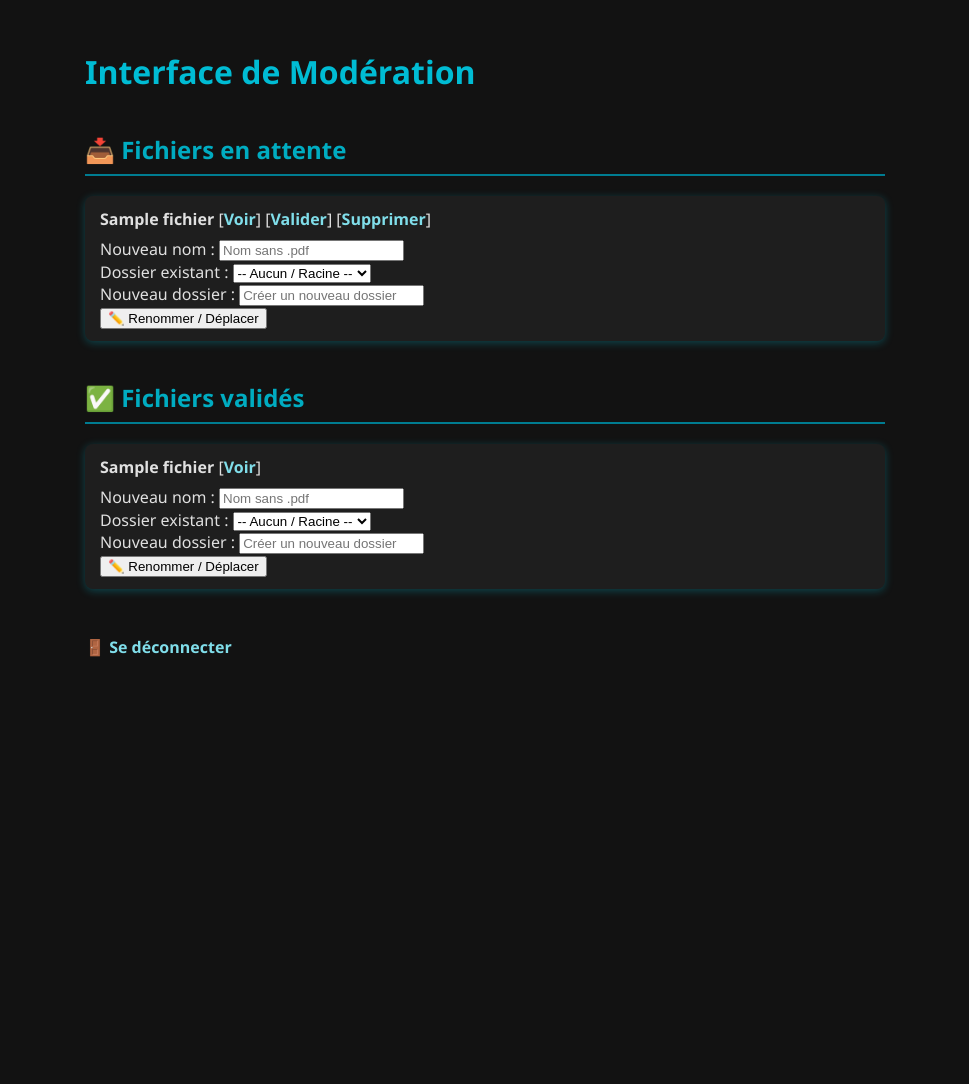
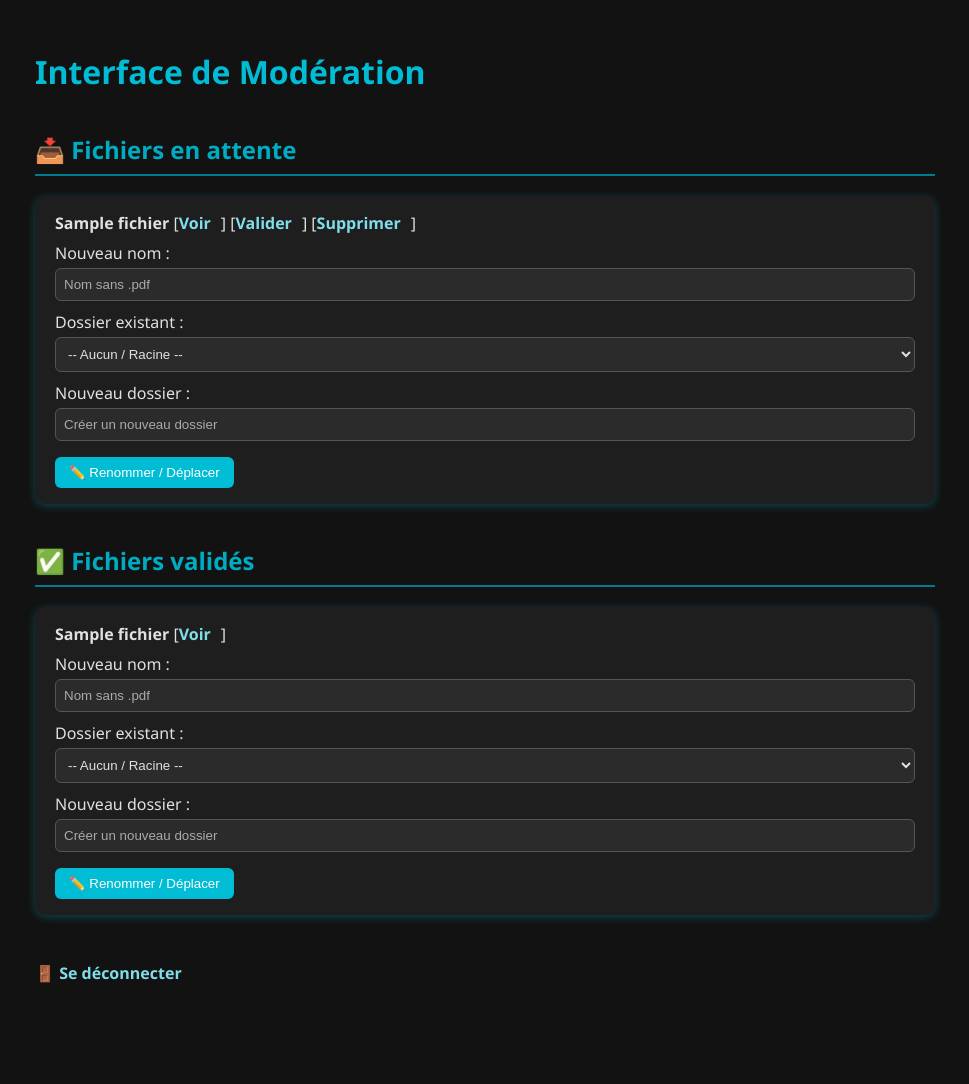
Before and after one commit to bakou9pal/bibliotheque-pdf, a Flask app: template templates/moderation.html in a window 1280 px wide. Shown: the whole page, without its empty margins (155-1124 px from the left). Before the commit the page ends 657 px from the top, so only its background shows below. Run offline with Flask 3, Linux system fonts and the light colour scheme; the template is opened without the code that fills it: most values are stand-ins (such as "Sample title", 1, 10 or a date in 2020).

Commit message:
Update style.css

```diff
--- a/static/style.css
+++ b/static/style.css
@@ -1,14 +1,18 @@
-/* Corps de la page */
+/* ---------------------- */
+/* Base & structure       */
+/* ---------------------- */
 body {
     background-color: #121212;
     color: #e0e0e0;
     font-family: 'Segoe UI', Tahoma, Geneva, Verdana, sans-serif;
-    max-width: 800px;
+    max-width: 900px;
     margin: 50px auto;
     padding: 0 20px 50px;
 }
 
-/* Header en flex pour aligner logo + titre + nav */
+/* ---------------------- */
+/* Header & nav           */
+/* ---------------------- */
 header {
     display: flex;
     align-items: center;
@@ -18,7 +22,6 @@ header {
     flex-wrap: wrap;
 }
 
-/* Logo */
 header img {
     max-height: 80px;
     height: auto;
@@ -26,14 +29,12 @@ header img {
     box-shadow: 0 4px 12px rgba(0, 188, 212, 0.7);
 }
 
-/* Titre */
 h1 {
     color: #00bcd4;
     margin: 0;
     font-weight: 700;
 }
 
-/* Navigation */
 nav {
     width: 100%;
     text-align: center;
@@ -53,7 +54,9 @@ nav a:hover {
     text-decoration: underline;
 }
 
-/* Titres secondaires */
+/* ---------------------- */
+/* Titles & sections      */
+/* ---------------------- */
 h2 {
     color: #00acc1;
     border-bottom: 2px solid #007c91;
@@ -61,33 +64,123 @@ h2 {
     margin-top: 40px;
 }
 
-/* Listes */
+/* ---------------------- */
+/* List of files          */
+/* ---------------------- */
 ul {
     list-style-type: none;
     padding-left: 0;
 }
 
-/* Items de la liste */
 li {
     background-color: #1e1e1e;
-    margin-bottom: 10px;
-    padding: 12px 15px;
-    border-radius: 8px;
+    margin-bottom: 15px;
+    padding: 16px 20px;
+    border-radius: 10px;
     box-shadow: 0 2px 8px rgba(0, 188, 212, 0.3);
-    transition: background-color 0.3s ease;
+    transition: background-color 0.3s ease, transform 0.2s ease;
 }
 
 li:hover {
     background-color: #007c91;
+    transform: scale(1.01);
 }
 
-/* Liens */
+/* ---------------------- */
+/* Links and actions      */
+/* ---------------------- */
 a {
     color: #80deea;
     font-weight: 600;
     text-decoration: none;
+    margin-right: 10px;
 }
 
 a:hover {
     text-decoration: underline;
+    color: #00e5ff;
 }
+
+/* ---------------------- */
+/* Forms & Inputs         */
+/* ---------------------- */
+form {
+    margin-top: 12px;
+}
+
+input[type="text"],
+select {
+    background-color: #2b2b2b;
+    border: 1px solid #555;
+    color: #e0e0e0;
+    padding: 8px;
+    border-radius: 6px;
+    margin: 4px 0 10px;
+    width: 100%;
+    box-sizing: border-box;
+}
+
+input[type="text"]::placeholder {
+    color: #aaa;
+}
+
+/* ---------------------- */
+/* Buttons                */
+/* ---------------------- */
+button {
+    background-color: #00bcd4;
+    color: #fff;
+    border: none;
+    padding: 8px 14px;
+    border-radius: 6px;
+    cursor: pointer;
+    transition: background-color 0.3s ease;
+    margin-top: 6px;
+}
+
+button:hover {
+    background-color: #0097a7;
+}
+
+/* ---------------------- */
+/* Flash messages         */
+/* ---------------------- */
+.flash {
+    background-color: #263238;
+    border-left: 5px solid #00bcd4;
+    padding: 12px 16px;
+    margin-bottom: 30px;
+    border-radius: 6px;
+    box-shadow: 0 2px 5px rgba(0,0,0,0.2);
+}
+
+.flash li {
+    list-style: none;
+    margin: 0;
+    color: #e0f7fa;
+}
+
+/* ---------------------- */
+/* Responsive             */
+/* ---------------------- */
+@media (max-width: 600px) {
+    body {
+        padding: 0 10px;
+    }
+
+    header {
+        flex-direction: column;
+        align-items: center;
+    }
+
+    input,
+    select,
+    button {
+        width: 100%;
+    }
+
+    nav a {
+        display: block;
+        margin: 8px 0;
+    }
+}
```
